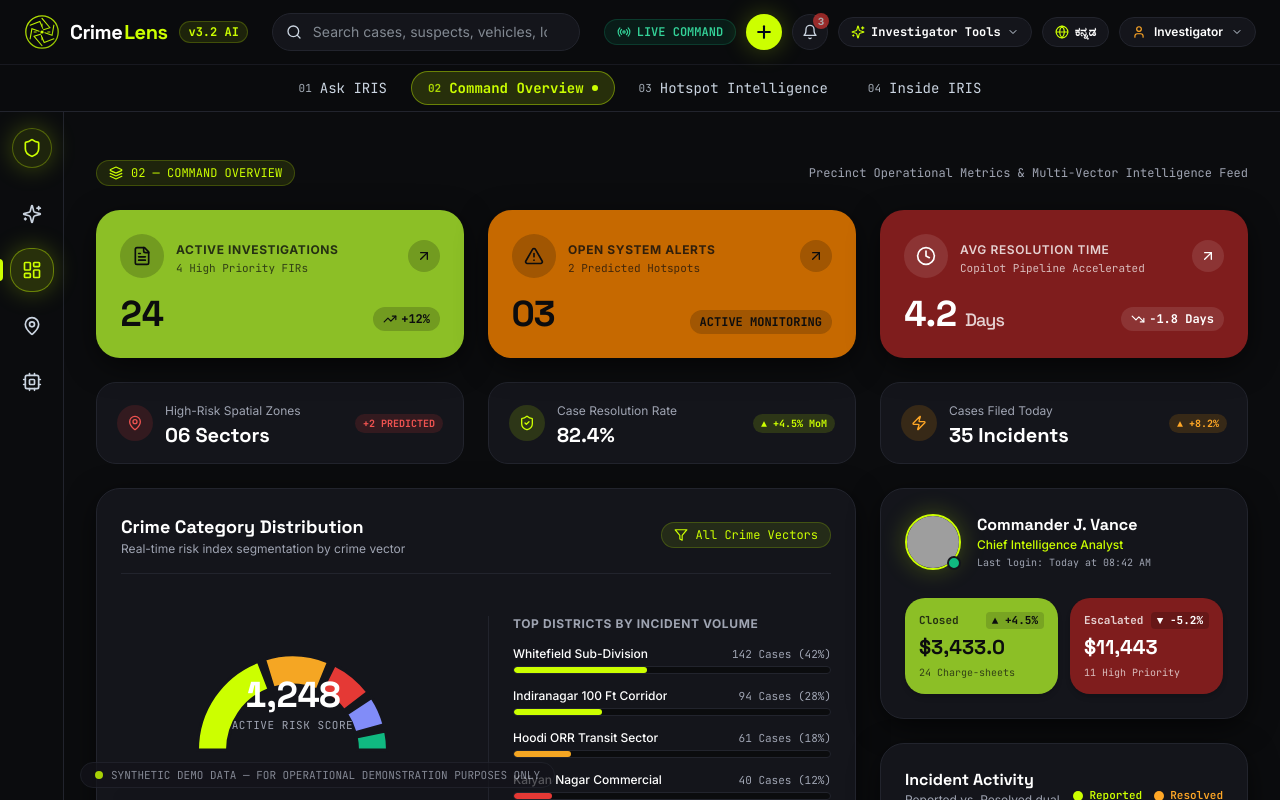
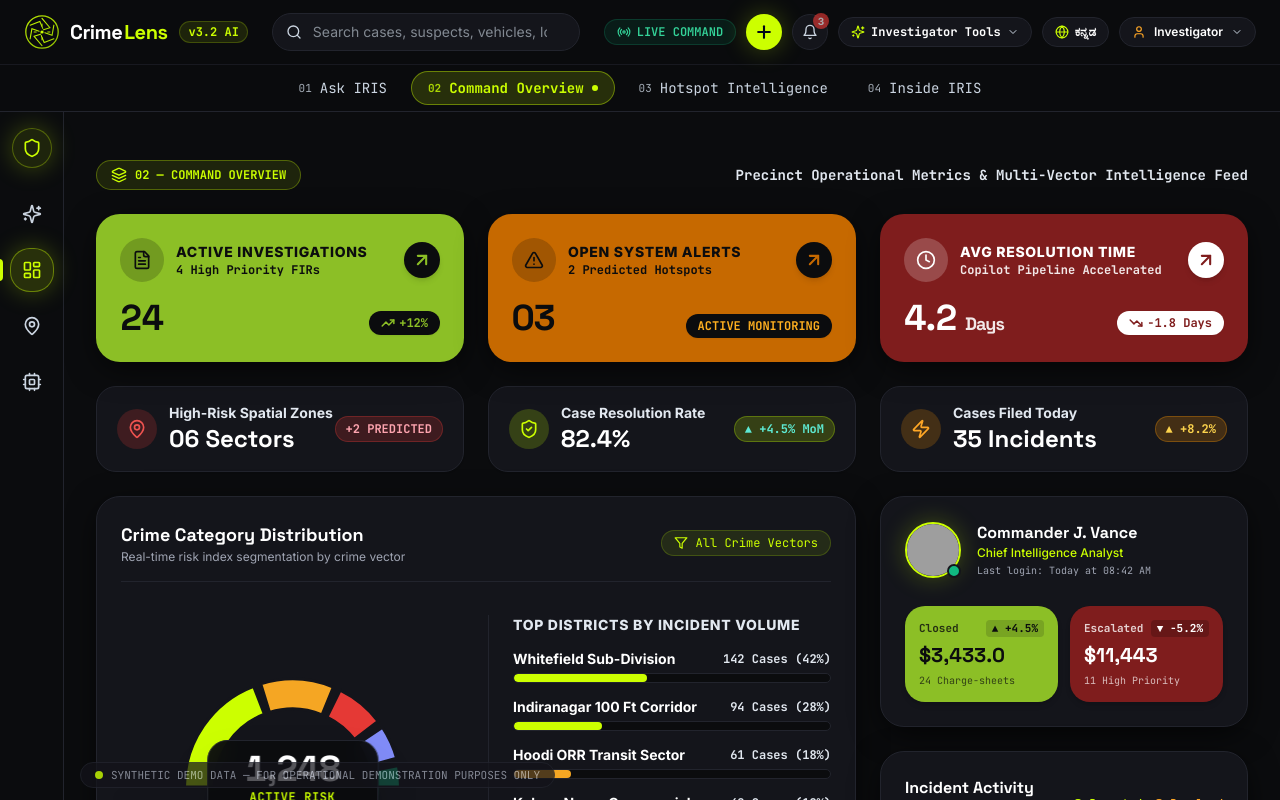
Before and after one commit to aishaadil-612/datathon, a React (Vite) app in the folder dashboard/: page / in a window 1280 px wide. Both pictures are taken after a click on the button 31 px from the left and 270 px from the top of the page. Shown: the top 800 px of the page. Built offline with nearby package versions, Linux system fonts and the light colour scheme; grey boxes are pictures that could not be loaded.

Commit message:
fix: resolve gauge 1,248 text overlap and overhaul KPI card contrast & legibility

```diff
--- a/dashboard/src/components/overview/OverviewView.tsx
+++ b/dashboard/src/components/overview/OverviewView.tsx
@@ -30,6 +30,7 @@ import {
   Cell
 } from 'recharts';
 import { useDashboardStore } from '../../store/useDashboardStore';
+import { useRouterStore } from '../../store/useRouterStore';
 import { mockInsights } from '../../mock/insights';
 import { mockFIRs } from '../../mock/fir';
 import { mockAuditLogs } from '../../mock/auditLog';
@@ -72,7 +73,8 @@ const assignedInvestigators = [
 ];
 
 export const OverviewView: React.FC = () => {
-  const { setActiveView, openExplainability, setSelectedCaseId } = useDashboardStore();
+  const { openExplainability, setSelectedCaseId } = useDashboardStore();
+  const { setActiveView } = useRouterStore();
   const [selectedCategoryFilter, setSelectedCategoryFilter] = useState<string | null>(null);
   const [activeSubTab, setActiveSubTab] = useState<'cases' | 'suspects' | 'evidence' | 'timeline'>('cases');
 
@@ -99,11 +101,11 @@ export const OverviewView: React.FC = () => {
     <section id="section-overview" className="p-4 sm:p-6 lg:p-8 space-y-6 max-w-[1700px] mx-auto select-none min-h-screen border-b border-[#22242D]">
       {/* Section Header Narrative Tag */}
       <div className="flex items-center justify-between pt-4">
-        <div className="flex items-center gap-2 text-xs font-mono text-[#CCFF00] bg-[#CCFF00]/10 px-3 py-1 rounded-full border border-[#CCFF00]/20">
-          <Layers className="w-3.5 h-3.5" />
+        <div className="flex items-center gap-2 text-xs font-mono font-extrabold text-[#CCFF00] bg-[#CCFF00]/10 px-3.5 py-1.5 rounded-full border border-[#CCFF00]/30">
+          <Layers className="w-4 h-4" />
           <span>02 — COMMAND OVERVIEW</span>
         </div>
-        <span className="text-xs font-mono text-[#9FA4B2] hidden sm:block">
+        <span className="text-xs sm:text-sm font-mono font-bold text-[#E2E8F0] hidden sm:block">
           Precinct Operational Metrics & Multi-Vector Intelligence Feed
         </span>
       </div>
@@ -112,28 +114,28 @@ export const OverviewView: React.FC = () => {
       {/* ROW 1: PRIMARY KPI TRIO (Active Cases, Open Alerts, Avg Response) */}
       {/* ------------------------------------------------------------- */}
       <div className="grid grid-cols-1 md:grid-cols-3 gap-4 lg:gap-6">
-        {/* KPI 1: Active Cases (Lime Green Card matching reference) */}
+        {/* KPI 1: Active Cases (Lime Green Card) */}
         <motion.div
-          whileHover={{ translateY: -2 }}
+          whileHover={{ translateY: -3, scale: 1.01 }}
           transition={{ duration: 0.15 }}
           className="bg-[#8CBF26] text-[#0B0C0E] rounded-[24px] p-5 sm:p-6 shadow-command transition-all relative overflow-hidden flex flex-col justify-between"
         >
           <div className="flex items-center justify-between">
             <div className="flex items-center gap-3">
-              <div className="w-11 h-11 rounded-full bg-[#0B0C0E]/20 text-[#0B0C0E] flex items-center justify-center">
+              <div className="w-11 h-11 rounded-full bg-[#0B0C0E]/20 text-[#0B0C0E] flex items-center justify-center font-bold">
                 <FileText className="w-5 h-5" />
               </div>
               <div>
-                <span className="text-xs font-bold text-[#0B0C0E]/80 uppercase tracking-wider">Active Investigations</span>
-                <p className="text-[11px] text-[#0B0C0E]/70 font-mono">4 High Priority FIRs</p>
+                <span className="text-sm font-extrabold text-[#0B0C0E] uppercase tracking-wider block">Active Investigations</span>
+                <p className="text-xs text-[#0B0C0E] font-mono font-bold">4 High Priority FIRs</p>
               </div>
             </div>
             <button
               onClick={() => setActiveView('search')}
-              className="w-8 h-8 rounded-full bg-[#0B0C0E]/20 text-[#0B0C0E] hover:bg-[#0B0C0E]/30 flex items-center justify-center transition-colors"
+              className="w-9 h-9 rounded-full bg-[#0B0C0E] text-[#8CBF26] hover:bg-[#0B0C0E]/80 flex items-center justify-center transition-colors font-bold shadow-md"
               title="Expand Cases"
             >
-              <ArrowUpRight className="w-4 h-4" />
+              <ArrowUpRight className="w-5 h-5 stroke-[2.5]" />
             </button>
           </div>
 
@@ -141,35 +143,35 @@ export const OverviewView: React.FC = () => {
             <div className="font-display font-extrabold text-3xl sm:text-4xl text-[#0B0C0E] tracking-tight tabular-nums">
               24
             </div>
-            <div className="px-2.5 py-1 rounded-full bg-[#0B0C0E]/20 text-[#0B0C0E] text-xs font-extrabold flex items-center gap-1 font-mono">
-              <TrendingUp className="w-3.5 h-3.5" />
+            <div className="px-3 py-1 rounded-full bg-[#0B0C0E] text-[#8CBF26] text-xs font-extrabold flex items-center gap-1 font-mono shadow-sm">
+              <TrendingUp className="w-3.5 h-3.5 stroke-[2.5]" />
               <span>+12%</span>
             </div>
           </div>
         </motion.div>
 
-        {/* KPI 2: Open Alerts (Warm Amber/Orange Card matching reference) */}
+        {/* KPI 2: Open Alerts (Warm Amber/Orange Card) */}
         <motion.div
-          whileHover={{ translateY: -2 }}
+          whileHover={{ translateY: -3, scale: 1.01 }}
           transition={{ duration: 0.15 }}
           className="bg-[#C66900] text-[#0B0C0E] rounded-[24px] p-5 sm:p-6 shadow-command transition-all relative overflow-hidden flex flex-col justify-between"
         >
           <div className="flex items-center justify-between">
             <div className="flex items-center gap-3">
-              <div className="w-11 h-11 rounded-full bg-[#0B0C0E]/20 text-[#0B0C0E] flex items-center justify-center">
+              <div className="w-11 h-11 rounded-full bg-[#0B0C0E]/20 text-[#0B0C0E] flex items-center justify-center font-bold">
                 <AlertTriangle className="w-5 h-5" />
               </div>
               <div>
-                <span className="text-xs font-bold text-[#0B0C0E]/80 uppercase tracking-wider">Open System Alerts</span>
-                <p className="text-[11px] text-[#0B0C0E]/70 font-mono">2 Predicted Hotspots</p>
+                <span className="text-sm font-extrabold text-[#0B0C0E] uppercase tracking-wider block">Open System Alerts</span>
+                <p className="text-xs text-[#0B0C0E] font-mono font-bold">2 Predicted Hotspots</p>
               </div>
             </div>
             <button
-              onClick={() => setActiveView('map')}
-              className="w-8 h-8 rounded-full bg-[#0B0C0E]/20 text-[#0B0C0E] hover:bg-[#0B0C0E]/30 flex items-center justify-center transition-colors"
+              onClick={() => setActiveView('hotspots')}
+              className="w-9 h-9 rounded-full bg-[#0B0C0E] text-[#C66900] hover:bg-[#0B0C0E]/80 flex items-center justify-center transition-colors font-bold shadow-md"
               title="Expand Alerts Map"
             >
-              <ArrowUpRight className="w-4 h-4" />
+              <ArrowUpRight className="w-5 h-5 stroke-[2.5]" />
             </button>
           </div>
 
@@ -177,43 +179,43 @@ export const OverviewView: React.FC = () => {
             <div className="font-display font-extrabold text-3xl sm:text-4xl text-[#0B0C0E] tracking-tight tabular-nums">
               03
             </div>
-            <div className="px-2.5 py-1 rounded-full bg-[#0B0C0E]/20 text-[#0B0C0E] text-xs font-extrabold flex items-center gap-1 font-mono">
+            <div className="px-3 py-1 rounded-full bg-[#0B0C0E] text-[#FFB020] text-xs font-extrabold flex items-center gap-1 font-mono shadow-sm">
               <span>ACTIVE MONITORING</span>
             </div>
           </div>
         </motion.div>
 
-        {/* KPI 3: Avg Response Time (Deep Maroon/Crimson Card matching reference) */}
+        {/* KPI 3: Avg Response Time (Deep Crimson Card) */}
         <motion.div
-          whileHover={{ translateY: -2 }}
+          whileHover={{ translateY: -3, scale: 1.01 }}
           transition={{ duration: 0.15 }}
           className="bg-[#7F1D1D] text-white rounded-[24px] p-5 sm:p-6 shadow-command transition-all relative overflow-hidden flex flex-col justify-between"
         >
           <div className="flex items-center justify-between">
             <div className="flex items-center gap-3">
-              <div className="w-11 h-11 rounded-full bg-white/10 text-white flex items-center justify-center">
+              <div className="w-11 h-11 rounded-full bg-white/20 text-white flex items-center justify-center font-bold">
                 <Clock className="w-5 h-5" />
               </div>
               <div>
-                <span className="text-xs font-semibold text-white/80 uppercase tracking-wider">Avg Resolution Time</span>
-                <p className="text-[11px] text-white/70 font-mono">Copilot Pipeline Accelerated</p>
+                <span className="text-sm font-extrabold text-white uppercase tracking-wider block">Avg Resolution Time</span>
+                <p className="text-xs text-white/90 font-mono font-bold">Copilot Pipeline Accelerated</p>
               </div>
             </div>
             <button
               onClick={() => setActiveView('timelines')}
-              className="w-8 h-8 rounded-full bg-white/10 text-white hover:bg-white/20 flex items-center justify-center transition-colors"
+              className="w-9 h-9 rounded-full bg-white text-[#7F1D1D] hover:bg-white/90 flex items-center justify-center transition-colors font-bold shadow-md"
               title="Expand Timelines"
             >
-              <ArrowUpRight className="w-4 h-4" />
+              <ArrowUpRight className="w-5 h-5 stroke-[2.5]" />
             </button>
           </div>
 
           <div className="mt-4 flex items-baseline justify-between">
-            <div className="font-display font-bold text-3xl sm:text-4xl text-white tracking-tight tabular-nums">
-              4.2 <span className="text-lg text-white/80 font-normal">Days</span>
+            <div className="font-display font-extrabold text-3xl sm:text-4xl text-white tracking-tight tabular-nums">
+              4.2 <span className="text-lg text-white/90 font-bold">Days</span>
             </div>
-            <div className="px-2.5 py-1 rounded-full bg-white/10 text-white text-xs font-bold flex items-center gap-1 font-mono">
-              <TrendingDown className="w-3.5 h-3.5" />
+            <div className="px-3 py-1 rounded-full bg-white text-[#7F1D1D] text-xs font-extrabold flex items-center gap-1 font-mono shadow-sm">
+              <TrendingDown className="w-3.5 h-3.5 stroke-[2.5]" />
               <span>-1.8 Days</span>
             </div>
           </div>
@@ -224,47 +226,47 @@ export const OverviewView: React.FC = () => {
       {/* ROW 2: COMPACT SECONDARY KPI TRIO */}
       {/* ------------------------------------------------------------- */}
       <div className="grid grid-cols-1 md:grid-cols-3 gap-4 lg:gap-6">
-        <div className="bg-[#14151B] border border-[#22242D] rounded-[20px] px-5 py-3.5 flex items-center justify-between">
+        <div className="bg-[#14151B] border border-[#22242D] hover:border-rose-500/40 rounded-[20px] px-5 py-4 flex items-center justify-between transition-colors shadow-sm">
           <div className="flex items-center gap-3">
-            <div className="w-9 h-9 rounded-full bg-rose-500/15 text-rose-400 flex items-center justify-center">
-              <MapPin className="w-4 h-4" />
+            <div className="w-10 h-10 rounded-full bg-rose-500/20 text-rose-400 flex items-center justify-center font-bold">
+              <MapPin className="w-5 h-5" />
             </div>
             <div>
-              <span className="text-xs text-[#9FA4B2]">High-Risk Spatial Zones</span>
-              <div className="font-display font-bold text-xl text-[#FFFFFF]">06 Sectors</div>
+              <span className="text-xs sm:text-sm font-bold text-[#E2E8F0] block">High-Risk Spatial Zones</span>
+              <div className="font-display font-extrabold text-xl sm:text-2xl text-[#FFFFFF]">06 Sectors</div>
             </div>
           </div>
-          <span className="px-2 py-0.5 rounded-full bg-rose-500/15 text-rose-400 text-[10px] font-bold font-mono">
+          <span className="px-2.5 py-1 rounded-full bg-rose-500/20 text-rose-300 text-xs font-extrabold font-mono border border-rose-500/30">
             +2 PREDICTED
           </span>
         </div>
 
-        <div className="bg-[#14151B] border border-[#22242D] rounded-[20px] px-5 py-3.5 flex items-center justify-between">
+        <div className="bg-[#14151B] border border-[#22242D] hover:border-teal-500/40 rounded-[20px] px-5 py-4 flex items-center justify-between transition-colors shadow-sm">
           <div className="flex items-center gap-3">
-            <div className="w-9 h-9 rounded-full bg-teal-500/15 text-teal-400 flex items-center justify-center">
-              <ShieldCheck className="w-4 h-4" />
+            <div className="w-10 h-10 rounded-full bg-teal-500/20 text-teal-400 flex items-center justify-center font-bold">
+              <ShieldCheck className="w-5 h-5" />
             </div>
             <div>
-              <span className="text-xs text-[#9FA4B2]">Case Resolution Rate</span>
-              <div className="font-display font-bold text-xl text-[#FFFFFF]">82.4%</div>
+              <span className="text-xs sm:text-sm font-bold text-[#E2E8F0] block">Case Resolution Rate</span>
+              <div className="font-display font-extrabold text-xl sm:text-2xl text-[#FFFFFF]">82.4%</div>
             </div>
           </div>
-          <span className="px-2 py-0.5 rounded-full bg-teal-500/15 text-teal-400 text-[10px] font-bold font-mono">
+          <span className="px-2.5 py-1 rounded-full bg-teal-500/20 text-teal-300 text-xs font-extrabold font-mono border border-teal-500/30">
             ▲ +4.5% MoM
           </span>
         </div>
 
-        <div className="bg-[#14151B] border border-[#22242D] rounded-[20px] px-5 py-3.5 flex items-center justify-between">
+        <div className="bg-[#14151B] border border-[#22242D] hover:border-amber-500/40 rounded-[20px] px-5 py-4 flex items-center justify-between transition-colors shadow-sm">
           <div className="flex items-center gap-3">
-            <div className="w-9 h-9 rounded-full bg-amber-500/15 text-amber-400 flex items-center justify-center">
-              <Zap className="w-4 h-4" />
+            <div className="w-10 h-10 rounded-full bg-amber-500/20 text-amber-400 flex items-center justify-center font-bold">
+              <Zap className="w-5 h-5" />
             </div>
             <div>
-              <span className="text-xs text-[#9FA4B2]">Cases Filed Today</span>
-              <div className="font-display font-bold text-xl text-[#FFFFFF]">35 Incidents</div>
+              <span className="text-xs sm:text-sm font-bold text-[#E2E8F0] block">Cases Filed Today</span>
+              <div className="font-display font-extrabold text-xl sm:text-2xl text-[#FFFFFF]">35 Incidents</div>
             </div>
           </div>
-          <span className="px-2 py-0.5 rounded-full bg-amber-500/15 text-amber-400 text-[10px] font-bold font-mono">
+          <span className="px-2.5 py-1 rounded-full bg-amber-500/20 text-amber-300 text-xs font-extrabold font-mono border border-amber-500/30">
             ▲ +8.2%
           </span>
         </div>
@@ -292,17 +294,17 @@ export const OverviewView: React.FC = () => {
             {/* Gauge Hero Layout */}
             <div className="grid grid-cols-1 md:grid-cols-12 gap-6 items-center">
               {/* Semi-circular Donut Gauge */}
-              <div className="md:col-span-6 flex flex-col items-center justify-center relative min-h-[220px]">
-                <ResponsiveContainer width="100%" height={220}>
+              <div className="md:col-span-6 flex flex-col items-center justify-center relative min-h-[230px]">
+                <ResponsiveContainer width="100%" height={230}>
                   <PieChart>
                     <Pie
                       data={categoryDistribution}
                       cx="50%"
-                      cy="70%"
+                      cy="80%"
                       startAngle={180}
                       endAngle={0}
-                      innerRadius={65}
-                      outerRadius={95}
+                      innerRadius={78}
+                      outerRadius={108}
                       paddingAngle={4}
                       dataKey="value"
                     >
@@ -318,12 +320,12 @@ export const OverviewView: React.FC = () => {
                   </PieChart>
                 </ResponsiveContainer>
 
-                {/* Big Number Centered inside Gauge */}
-                <div className="absolute top-[48%] left-1/2 -translate-x-1/2 -translate-y-1/2 text-center pointer-events-none">
+                {/* Big Number Centered inside Gauge (positioned cleanly below arc) */}
+                <div className="absolute top-[78%] left-1/2 -translate-x-1/2 -translate-y-1/2 text-center pointer-events-none bg-[#0B0C0E]/95 border border-[#22242D] px-5 py-2 rounded-2xl shadow-2xl backdrop-blur-md">
                   <div className="font-display font-extrabold text-3xl sm:text-4xl text-[#FFFFFF] tracking-tight tabular-nums">
                     1,248
                   </div>
-                  <div className="text-[11px] font-mono text-[#9FA4B2] uppercase tracking-wider mt-0.5">
+                  <div className="text-xs font-mono font-extrabold text-[#CCFF00] uppercase tracking-wider">
                     Active Risk Score
                   </div>
                 </div>
@@ -331,16 +333,16 @@ export const OverviewView: React.FC = () => {
 
               {/* Top Districts by Volume Progress Bars */}
               <div className="md:col-span-6 space-y-3.5 border-t md:border-t-0 md:border-l border-[#22242D] pt-4 md:pt-0 md:pl-6">
-                <h3 className="text-xs font-bold uppercase tracking-wider text-[#9FA4B2] mb-3">
+                <h3 className="text-xs sm:text-sm font-extrabold uppercase tracking-wider text-[#E2E8F0] mb-3">
                   Top Districts by Incident Volume
                 </h3>
                 {districtVolumeData.map((district) => (
-                  <div key={district.name} className="space-y-1 text-xs">
+                  <div key={district.name} className="space-y-1 text-xs sm:text-sm">
                     <div className="flex items-center justify-between">
-                      <span className="font-medium text-[#FFFFFF] truncate">{district.name}</span>
-                      <span className="font-mono text-[#9FA4B2] text-[11px]">{district.count} ({district.pct}%)</span>
+                      <span className="font-bold text-[#FFFFFF] truncate">{district.name}</span>
+                      <span className="font-mono text-[#E2E8F0] font-bold text-xs">{district.count} ({district.pct}%)</span>
                     </div>
-                    <div className="w-full bg-[#0B0C0E] h-2 rounded-full overflow-hidden border border-[#22242D]">
+                    <div className="w-full bg-[#0B0C0E] h-2.5 rounded-full overflow-hidden border border-[#22242D]">
                       <div
                         className="h-full rounded-full transition-all duration-500"
                         style={{ width: `${district.pct}%`, backgroundColor: district.color }}
@@ -352,24 +354,24 @@ export const OverviewView: React.FC = () => {
             </div>
 
             {/* Crime-type Circular Icon Row under Gauge */}
-            <div className="pt-3 border-t border-[#22242D] flex flex-wrap items-center justify-center gap-3">
+            <div className="pt-4 border-t border-[#22242D] flex flex-wrap items-center justify-center gap-3">
               {categoryDistribution.map((cat) => {
                 const isSelected = selectedCategoryFilter === cat.name;
                 return (
                   <button
                     key={cat.name}
                     onClick={() => setSelectedCategoryFilter(isSelected ? null : cat.name)}
-                    className={`flex items-center gap-2 px-3.5 py-1.5 rounded-full text-xs font-semibold transition-all ${
+                    className={`flex items-center gap-2 px-4 py-2 rounded-full text-xs sm:text-sm font-extrabold transition-all ${
                       isSelected
-                        ? 'bg-teal-500 text-slate-950 shadow-glow-teal border border-teal-400'
-                        : 'bg-[#1B1C24] text-[#9FA4B2] hover:text-[#FFFFFF] border border-[#22242D]'
+                        ? 'bg-[#CCFF00] text-slate-950 shadow-glow-teal border border-[#CCFF00]'
+                        : 'bg-[#1B1C24] text-[#E2E8F0] hover:text-[#FFFFFF] border border-[#22242D]'
                     }`}
                   >
-                    <span className="w-6 h-6 rounded-full flex items-center justify-center text-xs" style={{ backgroundColor: `${cat.color}25` }}>
+                    <span className="w-6 h-6 rounded-full flex items-center justify-center text-xs" style={{ backgroundColor: `${cat.color}35` }}>
                       {cat.icon}
                     </span>
                     <span>{cat.name}</span>
-                    <span className="font-mono text-[10px] opacity-75">({cat.value}%)</span>
+                    <span className="font-mono text-xs opacity-90">({cat.value}%)</span>
                   </button>
                 );
               })}
```
